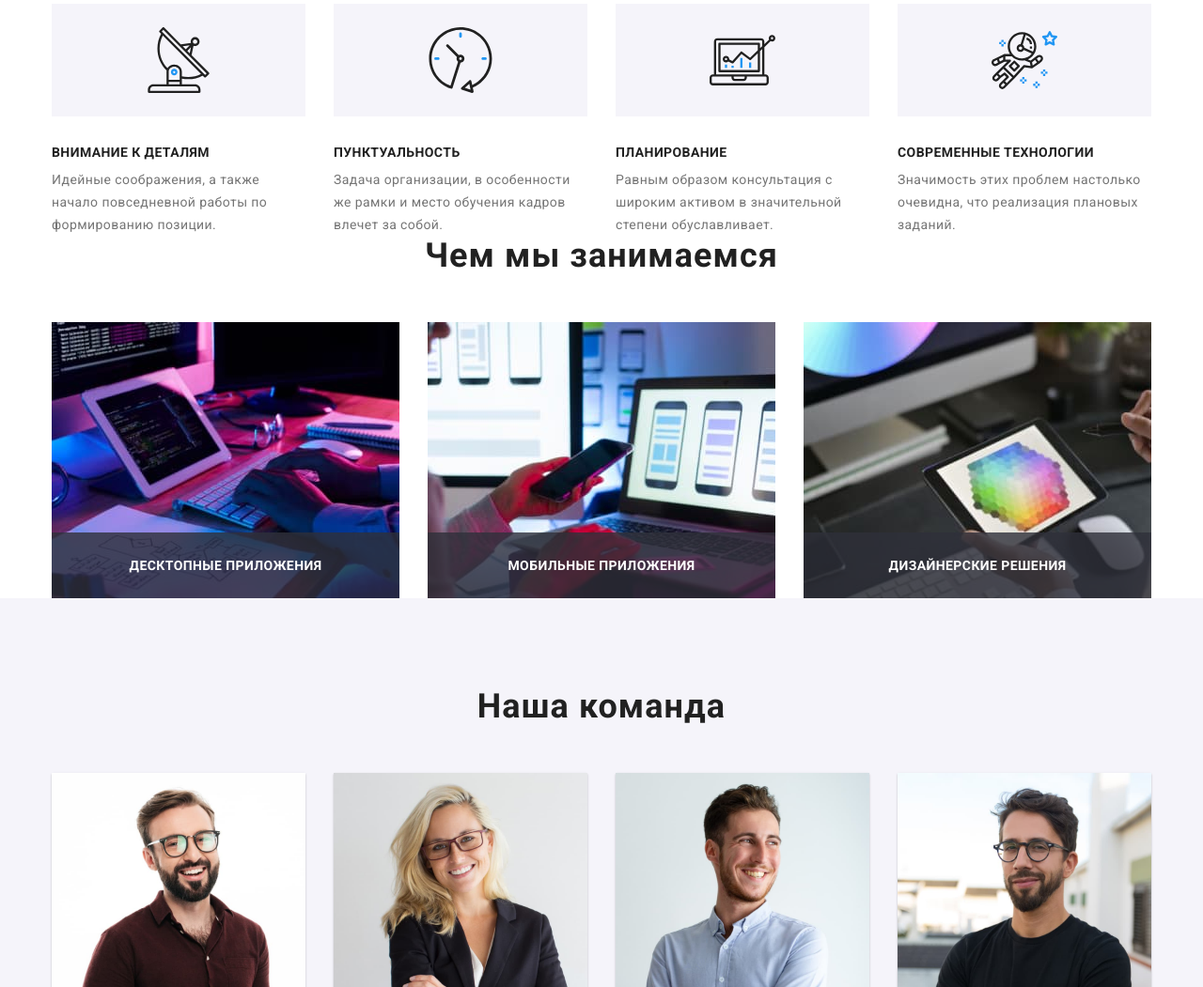
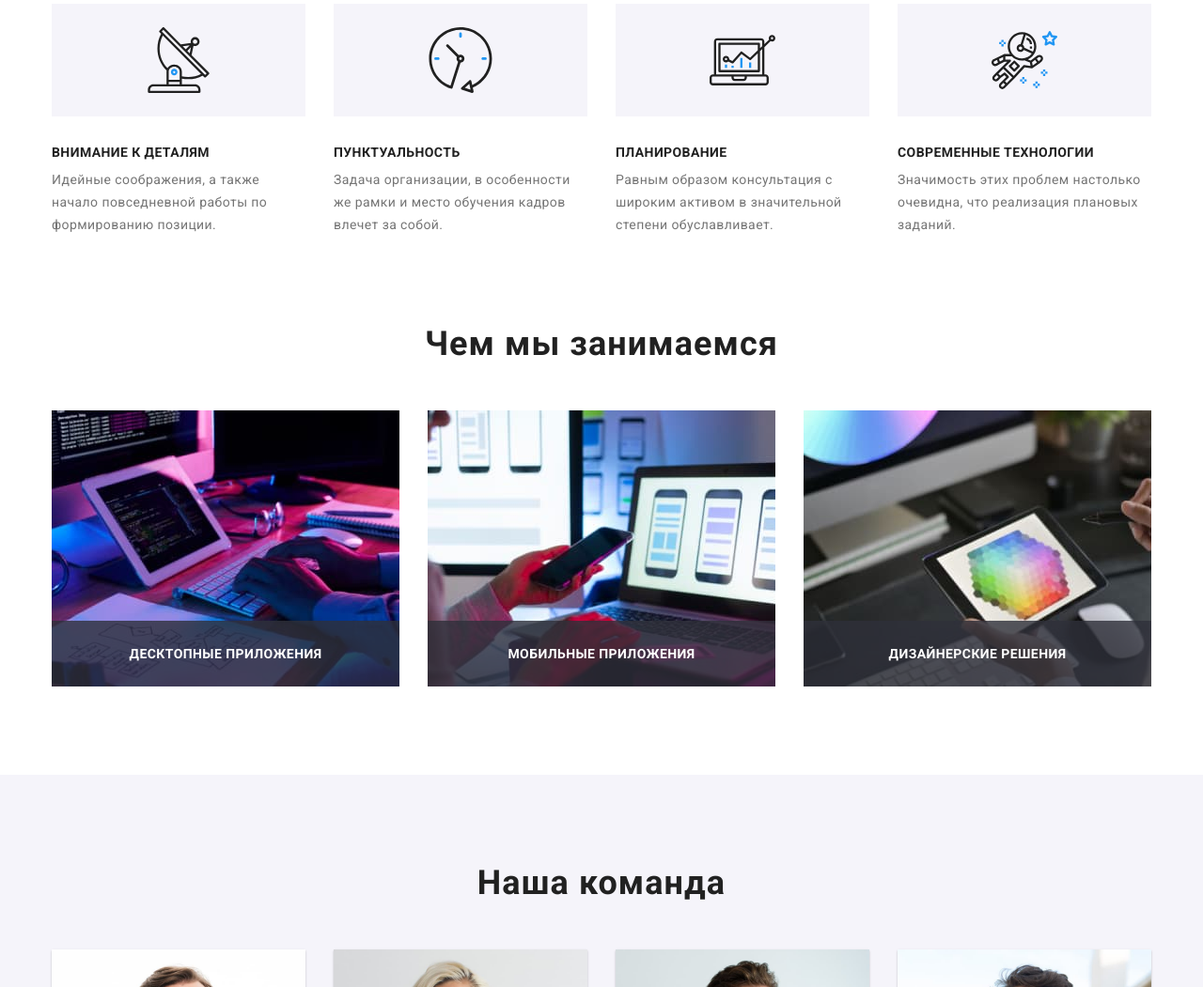
Before and after one commit to DimaUngarov/goit-markup-hw-07, a plain HTML site: page index.html in a window 1280 px wide. Shown: the part 772-1823 px from the top of the page at 94% size. Drawn offline with nearby package versions, Linux system fonts and the light colour scheme.

Commit message:
goit-markup-hw-07

```diff
--- a/index.html
+++ b/index.html
@@ -115,7 +115,7 @@
         </div>
       </section>
       <!--Чем мы занимаемся-->
-      <sect ion class="section">
+      <section class="section">
         <div class="container">
           <h2 class="employment__title">Чем мы занимаемся</h2>
           <ul class="list employment__list">
@@ -136,7 +136,7 @@
             </li>
           </ul>
         </div>
-      </sect>
+      </section>
       <!--Наша команда-->
       <section class="section team">
         <div class="container">
```
